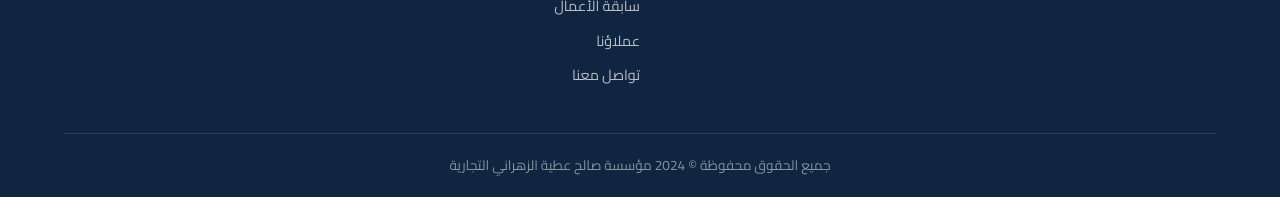
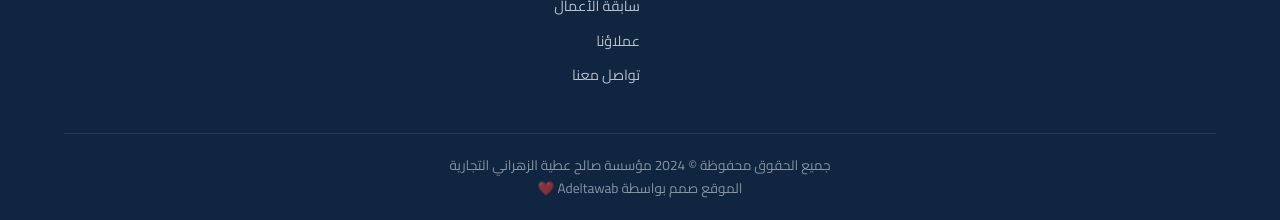
Before and after one commit to scob337/Saleh-Atia-project, a plain HTML site: page index.html in a window 1280 px wide. Shown: the part 8317-8537 px from the top of the page. Before the commit the page ends 8514 px from the top, so only its background shows below. Drawn offline with Linux system fonts and the light colour scheme.

Commit message:
style: update layout and content structure in index.html

```diff
--- a/index.html
+++ b/index.html
@@ -282,8 +282,14 @@
         </div>
       </div>
       <div class="footer-bottom">
-        <span data-ar>جميع الحقوق محفوظة © 2024 مؤسسة صالح عطية الزهراني التجارية</span>
-        <span data-en>© 2024 Saleh Attiah Al-Zahrani Trade Est. All Rights Reserved</span>
+        <div class="footer-copyright">
+          <span data-ar>جميع الحقوق محفوظة © 2024 مؤسسة صالح عطية الزهراني التجارية</span>
+          <span data-en>© 2024 Saleh Attiah Al-Zahrani Trade Est. All Rights Reserved</span>
+        </div>
+        <p class="designer-credit">
+          <span data-ar>الموقع صمم بواسطة <a href="https://abdo-front-end.netlify.app/" target="_blank" rel="noopener">Adeltawab ❤️</a></span>
+          <span data-en>Design by <a href="https://abdo-front-end.netlify.app/" target="_blank" rel="noopener">Adeltawab ❤️</a></span>
+        </p>
       </div>
     </div>
   </footer>
```
